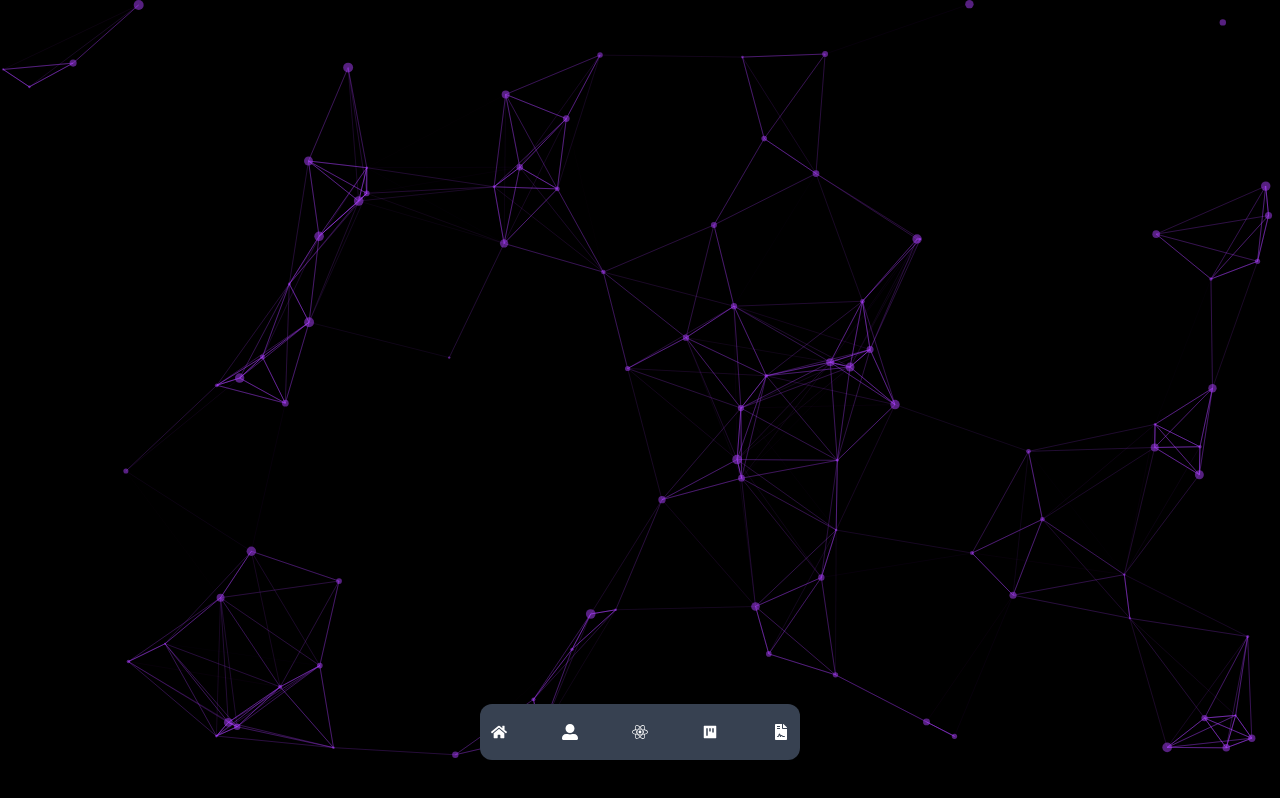
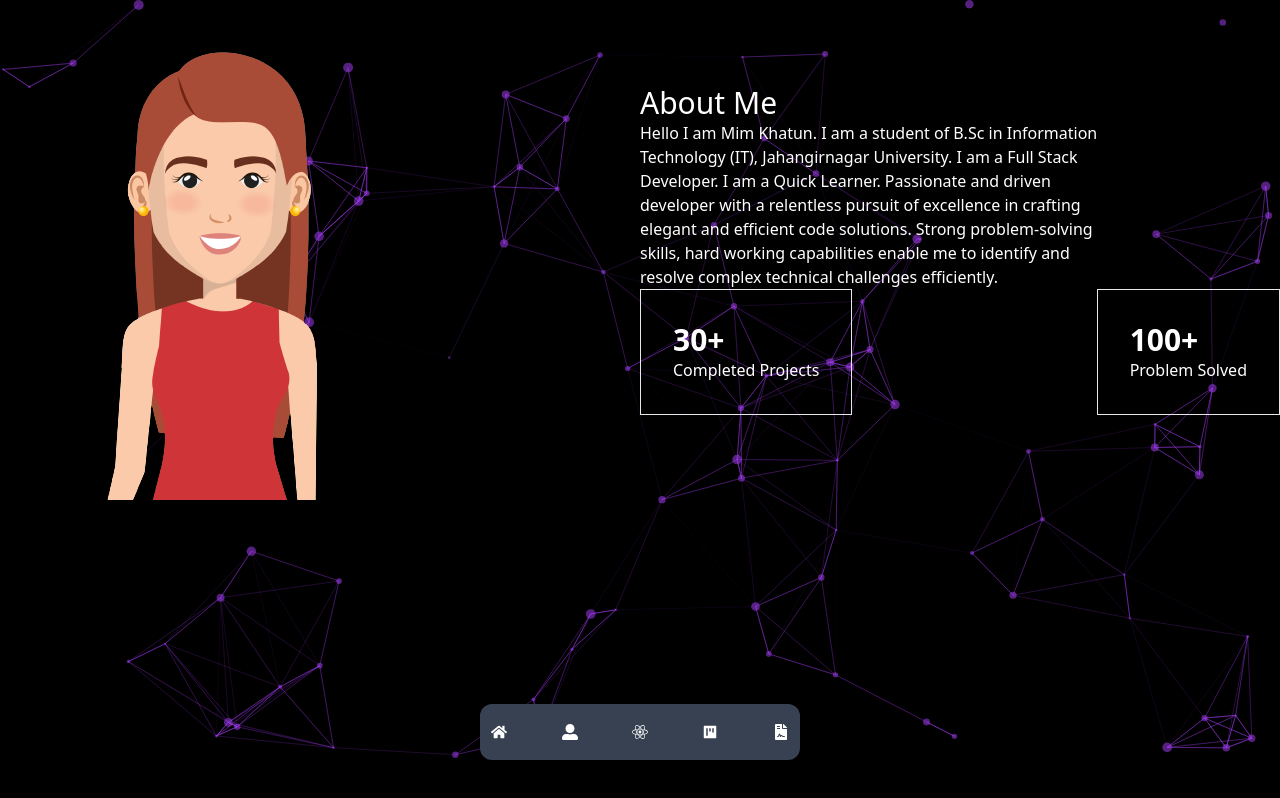
Before and after one commit to mim2041/web-portfolio-main, a React (Vite) app: page /about in a window 1280 px wide. Built offline with nearby package versions, Linux system fonts and the light colour scheme.

Commit message:
particles z-index set

```diff
--- a/index.html
+++ b/index.html
@@ -9,7 +9,7 @@
   </head>
   <body>
     <div id="root"></div>
-    <!-- <script src="path/to/particles.min.js"></script> -->
+    <script src="https://cdn.jsdelivr.net/particles.js/2.0.0/particles.min.js"></script>
     <script type="module" src="/src/main.jsx"></script>
     <!-- <script src="https://cdn.rawgit.com/progers/pathseg/master/pathseg.js"></script> -->
   </body>
--- a/src/Pages/About/About.jsx
+++ b/src/Pages/About/About.jsx
@@ -3,7 +3,7 @@ import profile from '../../assets/images/profile.png'
 
 const About = () => {
     return (
-        <div className='flex'>
+        <div className='flex text-white' style={{ position: 'relative'}}>
             <div className='w-1/2'>
                 <img src={profile} alt="" />
             </div>
--- a/src/Pages/Home/Home.jsx
+++ b/src/Pages/Home/Home.jsx
@@ -1,6 +1,9 @@
+import { useEffect } from 'react';
 import bg1 from '../../assets/images/bg1.jpg';
 import { useTypewriter, Cursor } from 'react-simple-typewriter';
 import profile from '../../assets/images/profile.png';
+import ParticlesJS from '../../components/Particles';
+// import Particles from 'react-tsparticles';
 
 const Home = () => {
   const [text] = useTypewriter({
@@ -10,20 +13,31 @@ const Home = () => {
     deleteSpeed: 80
   });
 
+  useEffect(() => {
+
+    const particlesContainer = document.getElementById('particles-container');
+    if (particlesContainer) {
+      particlesContainer.style.pointerEvents = 'none';
+    }
+  }, []);
+
   return (
-        <div style={{backgroundImage: `url(${bg1})`, fontFamily: "'Lobster', cursive"}} className='bg-cover bg-center mt-0 flex'>
-
+    <div style={{ position: 'relative', fontFamily: "'Lobster', cursive" }} className='bg-cover bg-center mt-0 flex'>
+      <div className='particles-container' id='particles-container' style={{ position: 'absolute', top: 0, left: 0, zIndex: -1 }} />
       <div className='w-1/2'>
-                <img src={profile} alt="" />
+        <img src={profile} alt='' />
       </div>
-            <div className='m-10 flex flex-col justify-center gap-4'>
+      <div className='m-10 flex flex-col justify-center gap-4' style={{ zIndex: 1 }}>
         <h2 className='text-3xl text-white'>Hello, This is</h2>
         <h1 className='text-4xl text-white font-bold'>Mim Khatun</h1>
-                <h3 className='text-3xl font-bold text-blue-300'>I am a
+        <h3 className='text-3xl font-bold text-blue-300'>
+          I am a
           <span>{text}</span>
-                    <span ><Cursor/></span>
+          <span>
+            <Cursor />
+          </span>
         </h3>
-
+        <button className='text-2xl text-white bg-gradient-to-r'>Want to know more about me?</button>
       </div>
     </div>
   );
--- a/src/Pages/Skills/Skills.jsx
+++ b/src/Pages/Skills/Skills.jsx
@@ -4,7 +4,7 @@ import Progress from 'react-progressbar';
 const Skills = () => {
 
     return (
-        <div className="flex">
+        <div className="flex text-white"  style={{ position: 'relative'}}>
             <div className="w-1/2 m-12">
                 <h3>Front-End</h3>
                 <div>
--- a/src/components/Particles.jsx
+++ b/src/components/Particles.jsx
@@ -45,8 +45,8 @@ const ParticlesJS = () => {
                             quantity: 4,
                         },
                         repulse: {
-                            distance: 200,
-                            duration: 10,
+                            distance: 100,
+                            duration: 0,
                         },
                     },
                 },
@@ -56,7 +56,7 @@ const ParticlesJS = () => {
                     },
                     links: {
                         color: "#ab40ff",
-                        distance: 160,
+                        distance: 150,
                         enable: true,
                         opacity: 0.5,
                         width: 1,
```
Also changed, not shown: 1 other file (tests, documents, lock files or other folders). Lines whose indentation alone changed are shown as unchanged.
